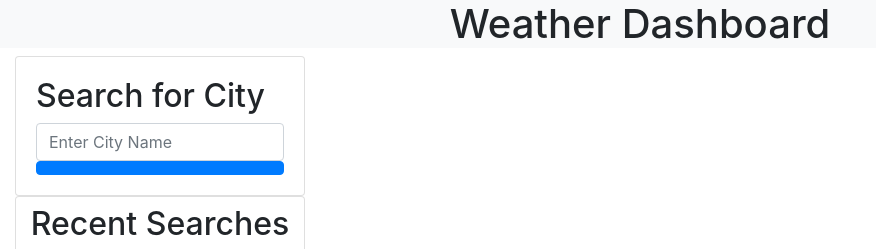
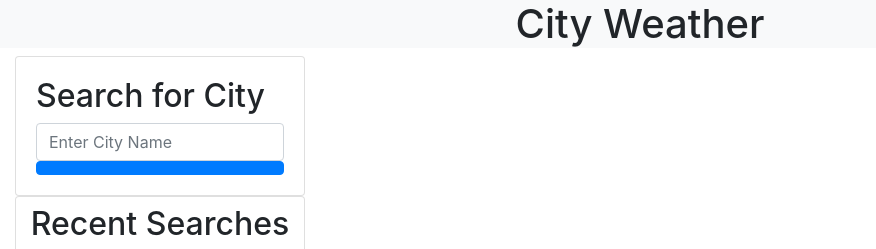
Before and after one commit to CRSPN/city-weather, a plain HTML site: page index.html in a window 1280 px wide. Shown: the top 249 px of the page, without its empty margins (0-876 px from the left). Drawn offline with nearby package versions, Linux system fonts and the light colour scheme; a web font is replaced by a local one.

Commit message:
updated typos

```diff
--- a/index.html
+++ b/index.html
@@ -7,12 +7,12 @@
     <link rel = "stylesheet" href = "https://cdnjs.cloudflare.com/ajax/libs/open-iconic/1.1.1/font/css/open-iconic-bootstrap.min.css"/>
     <link href="https://fonts.googleapis.com/css?family=Open+Sans&display=swap" rel="stylesheet"/>
     <link rel="stylesheet" href="./assets/css/style.css" />
-    <title>Weather Dashboard</title>
+    <title>City Weather</title>
 </head>
 <body>
 
     <header>
-        <h1 class = "text-center text-violet bg-light">Weather Dashboard</h1>
+        <h1 class = "text-center text-violet bg-light">City Weather</h1>
     </header>
 
     <div class = "container-fluid">
```
